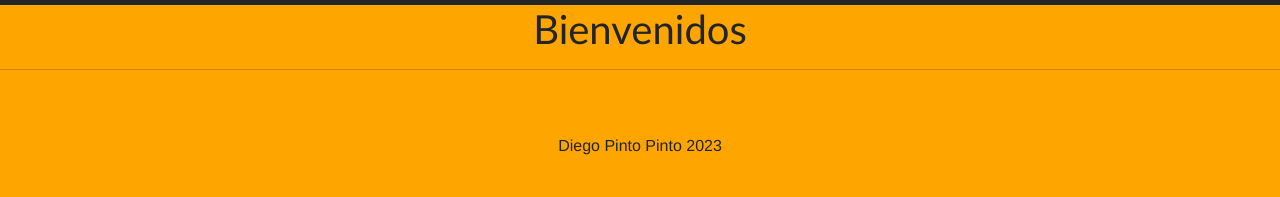
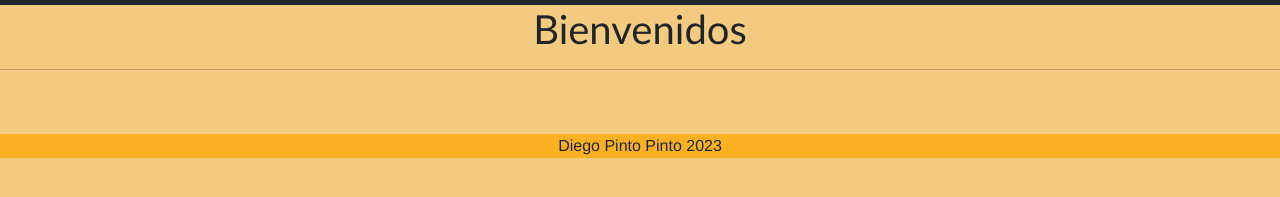
Before and after one commit to El-Diegore/full_stack_javascript_0021, a plain HTML site: page index.html in a window 1280 px wide. Shown: the part 57-254 px from the top of the page. Drawn offline with nearby package versions, Linux system fonts and the light colour scheme; no server answers.

Commit message:
api digimon

```diff
--- a/Assets/style.css
+++ b/Assets/style.css
@@ -1,5 +1,6 @@
 body{
-    background-color: orange;
+    background-color: rgb(243, 203, 128);
+
 
 }
 .container{
@@ -18,4 +19,5 @@ h1{
     font-family:'Franklin Gothic Medium', 'Arial Narrow', Arial, sans-serif ;
     display: block;
 text-align: center;
+background-color:  rgb(252, 177, 36);
 }
```
